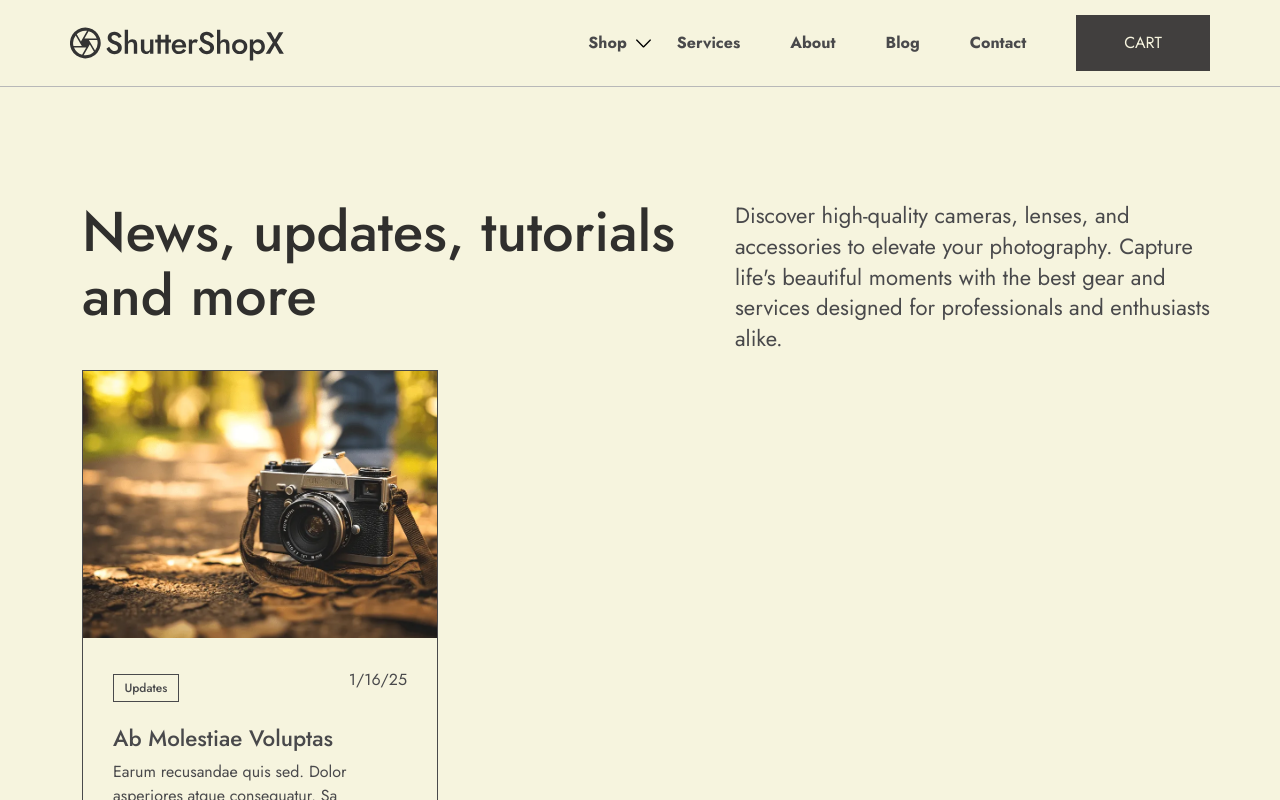
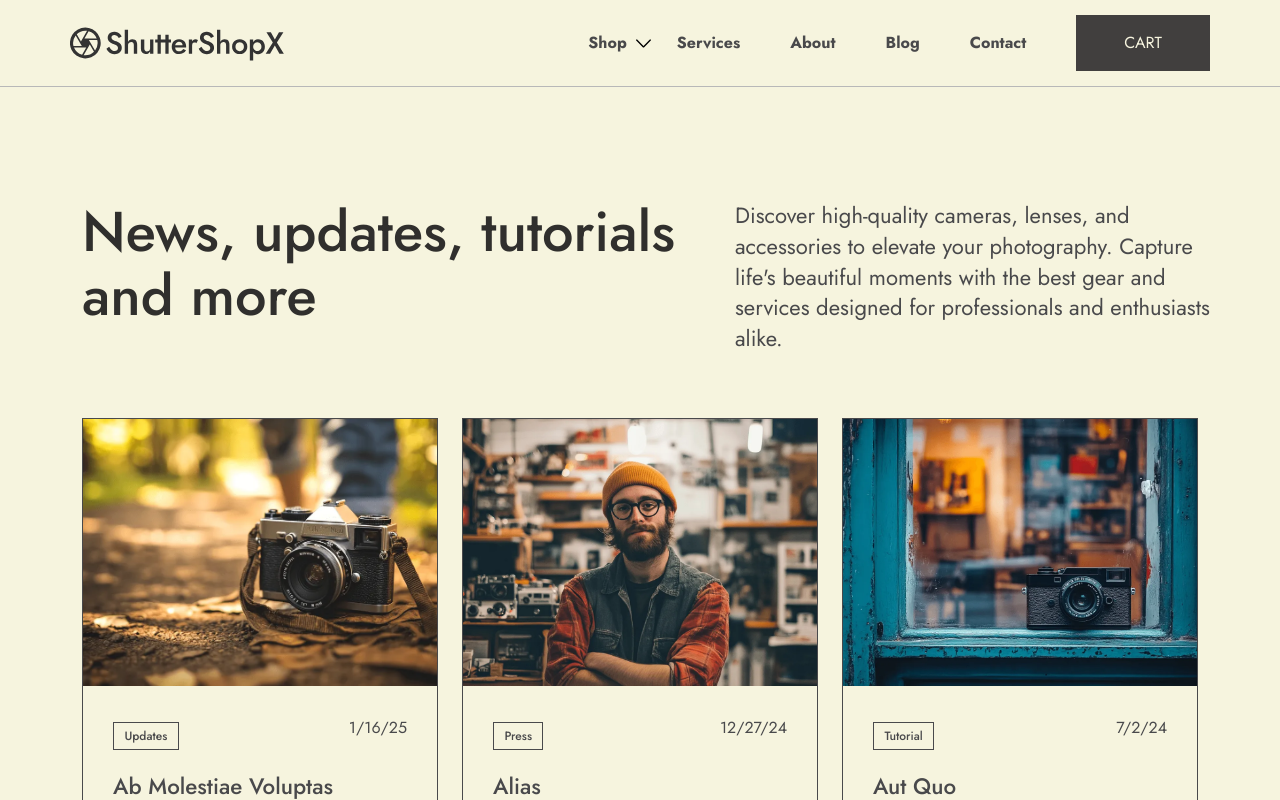
Before and after one commit to GeorgiosDrivas/shutter-shop, a React (Vite) app: page /blog in a window 1280 px wide. Shown: the top 800 px of the page. Built offline with nearby package versions, Linux system fonts and the light colour scheme; a web font is replaced by a local one.

Commit message:
Blog post component

```diff
--- a/src/components/blog/blog.tsx
+++ b/src/components/blog/blog.tsx
@@ -1,11 +1,12 @@
 import "../styles/blog.style.css";
+import BlogPost from "./blogPost";
 
 export default function Blog() {
   return (
     <>
       <section id="blog">
         <div className="container">
-          <div className="row">
+          <div className="row mb-5">
             <div className="col-7">
               <h1>News, updates, tutorials and more</h1>
             </div>
@@ -20,29 +21,31 @@ export default function Blog() {
           </div>
           <div className="row">
             <div className="col-4">
-              <div className="article-wrap">
-                <div className="article-img">
-                  <img
-                    className="w-100 h-100"
-                    src="/assets/article1.png"
-                    alt="Article 1 Image"
-                  />
-                </div>
-                <div className="article-info">
-                  <div className="article-details d-flex justify-content-between align-items-center mb-3">
-                    <a>Updates</a>
-                    <p>1/16/25</p>
-                  </div>
-                  <div className="article-content">
-                    <h2>Ab Molestiae Voluptas</h2>
-                    <p>
-                      Earum recusandae quis sed. Dolor asperiores atque
-                      consequatur. Sa
-                    </p>
-                  </div>
-                  <button className="p-0 mt-4">Read Post</button>
-                </div>
-              </div>
+              <BlogPost
+                image="/assets/article1.png"
+                category="Updates"
+                date="1/16/25"
+                title="Ab Molestiae Voluptas"
+                content="Earum recusandae quis sed. Dolor asperiores atque consequatur. Sa"
+              />
+            </div>
+            <div className="col-4">
+              <BlogPost
+                image="/assets/article2.png"
+                category="Press"
+                date="12/27/24"
+                title="Alias"
+                content="Dolores porro nostrum aut id nisi sit impedit. Qui expedita numquam pariatur molestiae vel. Minus"
+              />
+            </div>
+            <div className="col-4">
+              <BlogPost
+                image="/assets/article3.png"
+                category="Tutorial"
+                date="7/2/24"
+                title="Aut Quo"
+                content="Sed sunt non cumque aut impedit et. Ut adipisci molestias. Veniam dicta illo exercitationem consequatur eligendi"
+              />
             </div>
           </div>
         </div>
--- /dev/null
+++ b/src/components/blog/blogPost.tsx
@@ -0,0 +1,36 @@
+interface PostData {
+  image: string;
+  category: string;
+  date: string;
+  title: string;
+  content: string;
+}
+
+export default function BlogPost({
+  image,
+  category,
+  date,
+  title,
+  content,
+}: PostData) {
+  return (
+    <>
+      <div className="article-wrap">
+        <div className="article-img">
+          <img className="w-100 h-100" src={image} alt="Article 1 Image" />
+        </div>
+        <div className="article-info">
+          <div className="article-details d-flex justify-content-between align-items-center mb-3">
+            <a>{category}</a>
+            <p>{date}</p>
+          </div>
+          <div className="article-content">
+            <h2>{title}</h2>
+            <p>{content}</p>
+          </div>
+          <button className="p-0 mt-4">Read Post</button>
+        </div>
+      </div>
+    </>
+  );
+}
```
Also changed, not shown: public/assets/article2.png (added), public/assets/article3.png (added).
